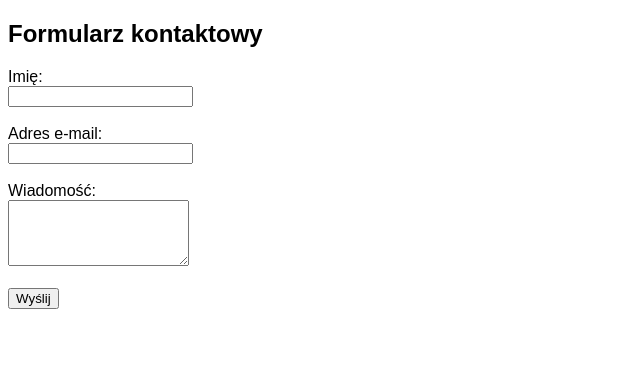
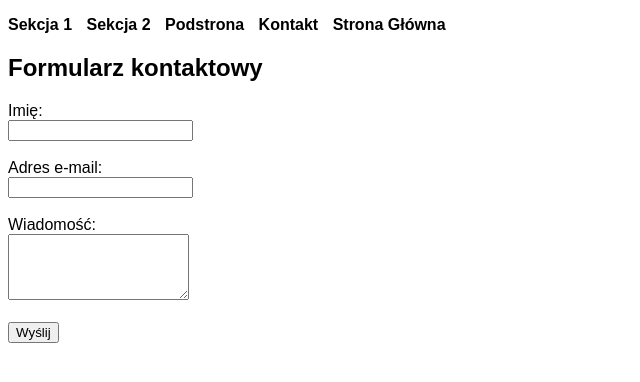
Before and after one commit to bartlomiejB1Izsti/lekcja, a plain HTML site: page kontakt.html in a window 1280 px wide. Shown: the whole page, without its empty margins (0-640 px from the left). Drawn offline with Linux system fonts and the light colour scheme.

Commit message:
dodanie navigacji do podstron

```diff
--- a/kontakt.html
+++ b/kontakt.html
@@ -7,6 +7,17 @@
     <link rel="stylesheet" href="styles.css" />
 </head>
 <body>
+    <header>
+        <nav>
+          <ul>
+            <li><a href="#sekcja1">Sekcja 1</a></li>
+            <li><a href="#sekcja2">Sekcja 2</a></li>
+            <li><a href="podstrona.html">Podstrona</a></li>
+            <li><a href="kontakt.html">Kontakt</a></li>
+            <li><a href="index.html">Strona Główna</a></li>
+          </ul>
+        </nav>
+      </header>
     <h2>Formularz kontaktowy</h2>
     <form action="index.php" method="POST">
         <label for="name">Imię:</label><br>
```
Also changed, not shown: podstrona.html (+11 -0 lines).
